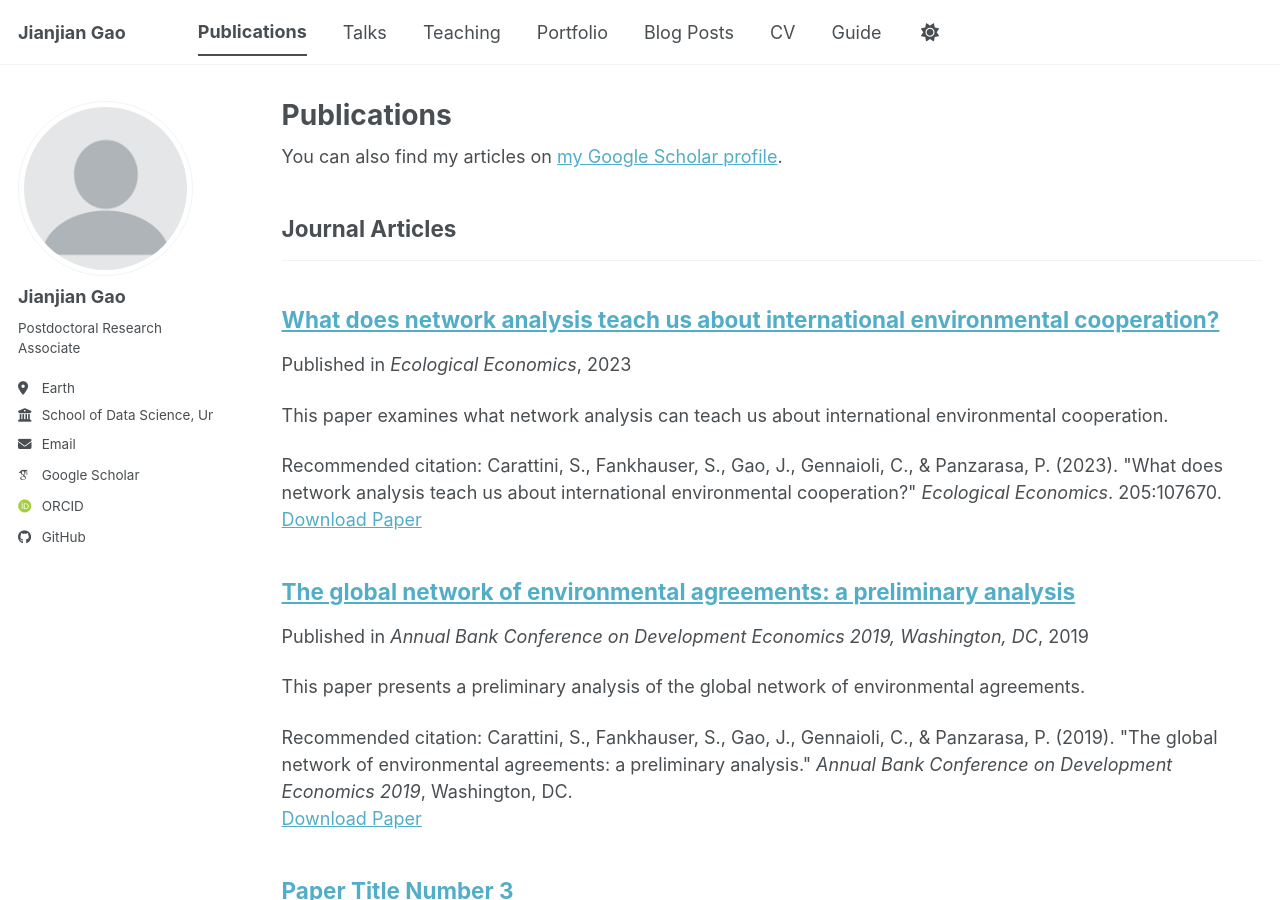
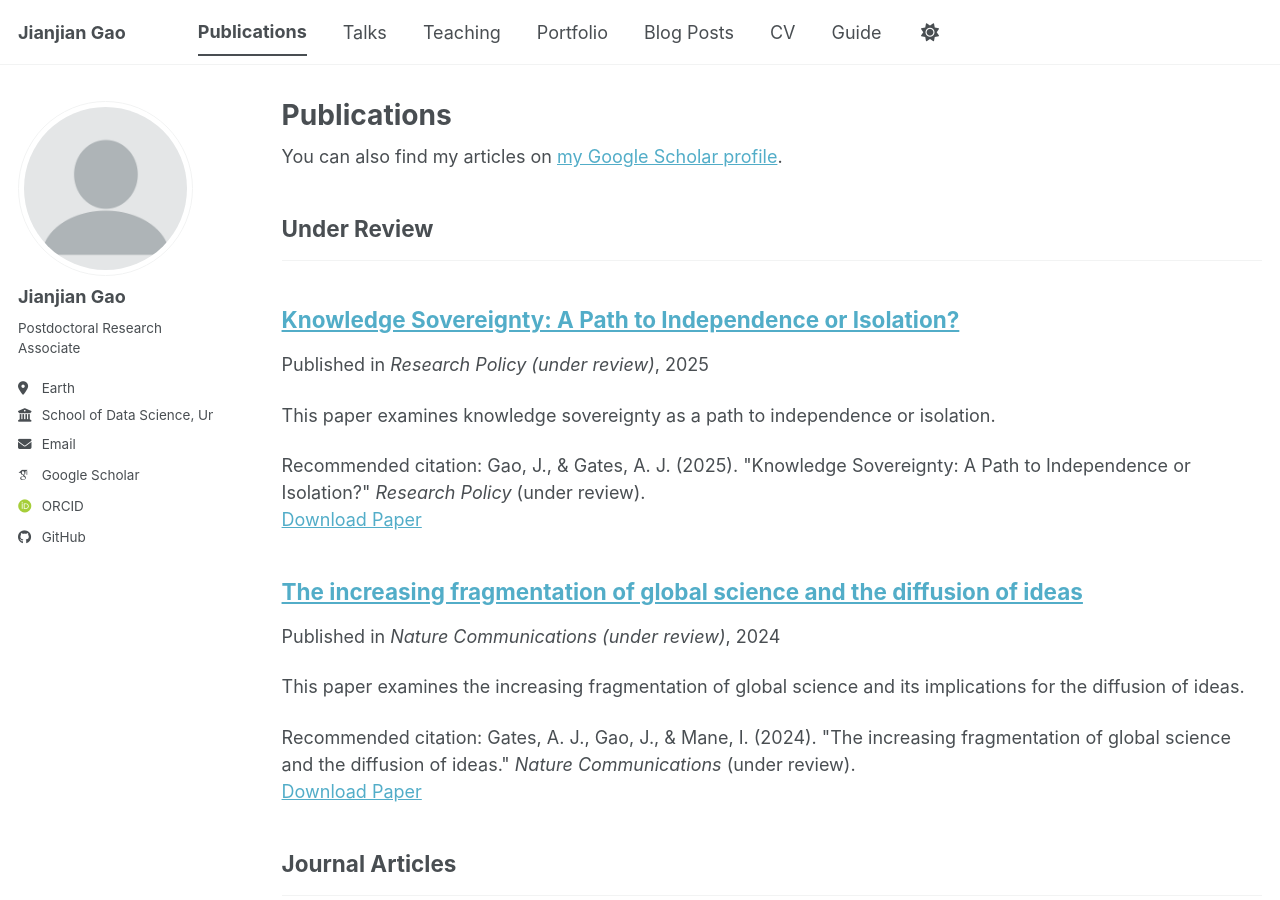
Before and after one commit to jiaoyang2018/jiaoyang2018.github.io, a Jekyll site: the page built from _pages/publications.html, in a window 1280 px wide and 900 px high. Built offline with Jekyll 4.4.1, drawn with Linux system fonts in a browser that asks for light colours; some web fonts are replaced; a script bundle is joined from its source files by our own code; library files that are not in the unit come from our copies.

Commit message:
Add two under-review papers at top of publications page
Co-Authored-By: Claude Sonnet 4.6 <noreply@anthropic.com>

```diff
--- a/_config.yml
+++ b/_config.yml
@@ -71,7 +71,7 @@ author:
   medium           : # URL
   pinterest        : # Username
   soundcloud       : # Username
-  steam            : # Username
+  steam            : # Usernameßß
   telegram         : # URL
   tumblr           : # Username
   twitter          : # Username for X / Twitter
@@ -84,12 +84,16 @@ author:
 
 # Publication Category - The following the list of publication categories and their headings
 publication_category:
-  books:
-    title: 'Books'
+  under_review:
+    title: 'Under Review'
   manuscripts:
     title: 'Journal Articles'
   conferences:
     title: 'Conference Papers'
+  books:
+    title: 'Books'
+  work_in_progress:
+    title: 'Work in Progress'
 
 # Site Settings
 teaser                   :  # filename of teaser fallback teaser image placed in /images/ for social media previews
--- /dev/null
+++ b/_publications/2024-fragmentation-global-science.md
@@ -0,0 +1,11 @@
+---
+title: "The increasing fragmentation of global science and the diffusion of ideas"
+collection: publications
+category: under_review
+permalink: /publication/2024-fragmentation-global-science
+date: 2024-04-08
+venue: 'Nature Communications (under review)'
+paperurl: 'https://arxiv.org/abs/2404.05861'
+citation: 'Gates, A. J., Gao, J., &amp; Mane, I. (2024). &quot;The increasing fragmentation of global science and the diffusion of ideas.&quot; <i>Nature Communications</i> (under review).'
+---
+This paper examines the increasing fragmentation of global science and its implications for the diffusion of ideas.
--- /dev/null
+++ b/_publications/2025-knowledge-sovereignty.md
@@ -0,0 +1,11 @@
+---
+title: "Knowledge Sovereignty: A Path to Independence or Isolation?"
+collection: publications
+category: under_review
+permalink: /publication/2025-knowledge-sovereignty
+date: 2025-01-01
+venue: 'Research Policy (under review)'
+paperurl: 'http://ssrn.com/abstract=5551645'
+citation: 'Gao, J., &amp; Gates, A. J. (2025). &quot;Knowledge Sovereignty: A Path to Independence or Isolation?&quot; <i>Research Policy</i> (under review).'
+---
+This paper examines knowledge sovereignty as a path to independence or isolation.
```
